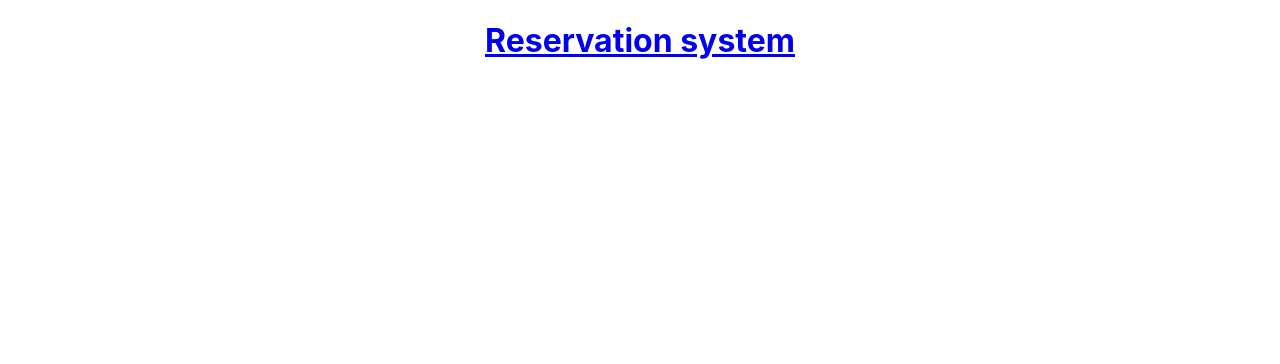
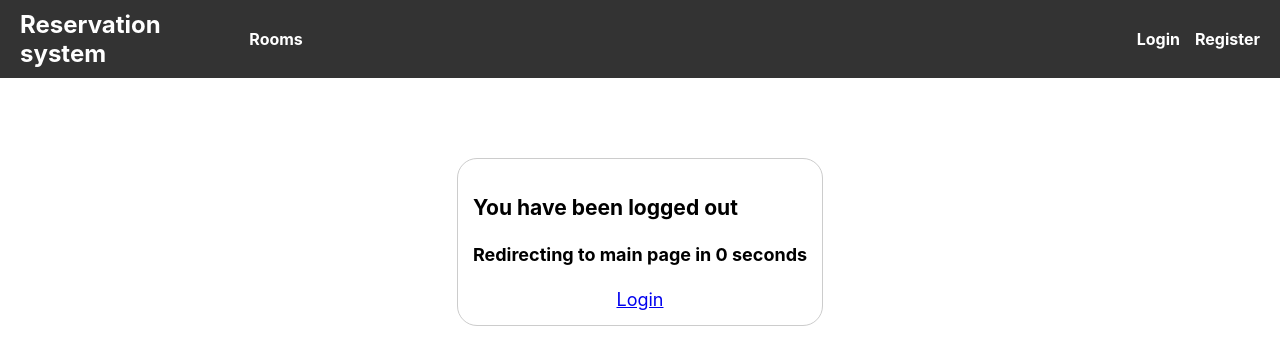
Before and after one commit to 3SD-Studio/ReservationsSystemFrontend, a React (Create React App) app: page /logout in a window 1280 px wide. Before the commit this address had no page. Shown: the top 364 px of the page. Built offline with nearby package versions, Linux system fonts and the light colour scheme; no server answers.

Commit message:
Created navbar

```diff
--- a/src/App.js
+++ b/src/App.js
@@ -1,27 +1,54 @@
 import React from 'react'
-import { Route, Routes,  } from 'react-router-dom'
+import { useState } from 'react'
+import { useEffect } from 'react'
+
+import { Route, Routes, } from 'react-router-dom'
+import { Link } from 'react-router-dom';
 
 // We will create these two pages in a moment
-import  {RoomList} from "./components/RoomList.js"
-import  {RoomPage} from "./components/RoomPage.js"
-import {BrowserRouter} from 'react-router-dom'
+import { RoomList } from "./components/RoomList.js"
+import { RoomPage } from "./components/RoomPage.js"
+import { BrowserRouter } from 'react-router-dom'
 import { MainPage } from './components/MainPage.js'
 import { Login } from './components/Login/Login.js'
 import { Register } from './components/Login/Register.js'
+import { Logout } from './components/Login/Logout.js'
+import { Navbar } from './components/Navbar.js';
 
 export default function App() {
+  const [currentUser, setCurrentUser] = useState();
+
+  const fetchUserData = () => {
+    var requestOptions = {
+      method: 'GET',
+      headers: {
+        'Accept': 'application/json',
+        "Authorization": "Bearer " + localStorage.getItem('token')
+      },
+      redirect: 'follow'
+    }
+
+    fetch("http://127.0.0.1:5000/current_user", requestOptions)
+    .then(response => response.json())
+    .then(response => setCurrentUser(response['firstName']))
+    .catch(error => console.log('error', error));
+  }
+
+  useEffect(() => {
+    fetchUserData();
+  }, [])
+
   return (
     <>
-      <h1 style={{textAlign: "center"}}>
-        <a href="/">Reservation system</a>
-      </h1>
       <BrowserRouter>
+        <Navbar currentUser={currentUser}/>
         <Routes>
-          <Route exact path='/' element={<MainPage/>}/>
-          <Route exact path='rooms' element={<RoomList/>} />
-          <Route path='room/:id' element={<RoomPage/>} />
-          <Route path='/login' element={<Login/>} />
-          <Route path='/register' element={<Register/>} />
+          <Route exact path='/' element={<MainPage />} />
+          <Route exact path='rooms' element={<RoomList />} />
+          <Route path='room/:id' element={<RoomPage />} />
+          <Route path='/login' element={<Login />} />
+          <Route path='/register' element={<Register />} />
+          <Route path='/logout' element={<Logout />} />
         </Routes>
       </BrowserRouter>
     </>
--- a/src/components/Login/Login.css
+++ b/src/components/Login/Login.css
@@ -36,3 +36,9 @@
     background-color: #ccc;
     cursor: pointer;
 }
+
+#link {
+    margin:auto;
+    width: -moz-fit-content;
+    width: fit-content;
+}
--- a/src/components/Login/Login.js
+++ b/src/components/Login/Login.js
@@ -38,7 +38,7 @@ export function Login() {
             localStorage.setItem('token', token['token']);
             console.log(localStorage.getItem('token'));
           })
-          navigate('/rooms');
+          window.location.href = '/rooms';
         }
         else {
           alert("Wrong email or password");
--- /dev/null
+++ b/src/components/Login/Logout.js
@@ -0,0 +1,35 @@
+import React from 'react';
+import { useEffect } from 'react';
+import { Link } from 'react-router-dom';
+
+import "./Login.css";
+
+
+export function Logout() {
+    localStorage.removeItem("token");
+    const [timer, setTimer] = React.useState(5);
+
+    const startTimer = (timer) => {
+        setTimeout(() => {
+            if (timer > 0) {
+                setTimer(timer - 1);
+            }
+            else {
+                window.location.href = '/rooms';
+            }
+        }, 1000)
+    }
+    useEffect(() => {
+        startTimer(timer);
+    })
+
+    return (
+        <div className='formBox'>
+            <h3>You have been logged out</h3>
+            <h4>Redirecting to main page in {timer} seconds</h4>
+            <div id="link">
+                <Link to="/login">Login</Link>
+            </div>
+        </div>
+    )
+}
--- /dev/null
+++ b/src/components/Navbar.css
@@ -0,0 +1,79 @@
+:root{
+    --hover-color: #75cf1b;
+}
+
+body,
+ul,
+li {
+    margin: 0;
+    padding: 0;
+    list-style: none;
+}
+
+nav {
+    background-color: #333;
+    color: white;
+}
+
+.left {
+    float: left;
+    width: 75%;
+    margin: 0 10px;
+}
+.left li a {
+    text-decoration: none;
+    color: white;
+    font-weight: bold;
+}
+.left li a:hover {
+    color: var(--hover-color);
+}
+
+.linkWrapper {
+    color: white;
+
+}
+
+.linkWrapper :visited {
+    color: white;
+}
+
+.nav-wrapper {
+    display: flex;
+    justify-content: space-between;
+    align-items: center;
+    padding: 10px 20px;
+}
+
+.brand-logo {
+    font-size: 1.5rem;
+    font-weight: bold;
+    text-decoration: none;
+    color: white;
+    margin: 0;
+    /* Center the logo */
+}
+
+ul#navUser{
+    display: flex;
+    align-items: center;
+}
+
+ul#navUser li {
+    margin-right: 15px;
+}
+
+ul#navUser li:last-child {
+    margin-right: 0;
+}
+
+ul#navUser li a {
+    text-decoration: none;
+    color: white;
+    font-weight: bold;
+}
+
+/* Style links on hover */
+ul#navUser li a:hover {
+    color: var(--hover-color);
+}
--- /dev/null
+++ b/src/components/Navbar.js
@@ -0,0 +1,38 @@
+import React, { useEffect } from 'react';
+import { useState } from 'react';
+
+import { Link } from 'react-router-dom';
+import { useNavigate } from "react-router-dom";
+
+import './Navbar.css'
+
+export function Navbar(props) {
+  const navigate = useNavigate();
+  let currentUser = props['currentUser'];
+
+  return (
+    <nav>
+      <div className="nav-wrapper">
+        <Link to="/" className="brand-logo">Reservation system</Link>
+        <ul className='left'>
+          <li>
+            <div className='linkWrapper'>
+              <Link to="/rooms">Rooms</Link>
+            </div>
+          </li>
+        </ul>
+        <ul id="navUser">
+          {currentUser ? <>
+            <li><Link to="/">Hi, {currentUser}</Link></li>
+            <li><Link to="/logout">Logout</Link></li>
+          </> :
+            <>
+              <li><Link to="/login">Login</Link></li>
+              <li><Link to="/register">Register</Link></li>
+            </>
+          }
+        </ul>
+      </div>
+    </nav>
+  )
+}
--- a/src/components/RoomPage.js
+++ b/src/components/RoomPage.js
@@ -19,24 +19,6 @@ export function RoomPage() {
     const [events, setEvents] = useState();
     const [eventPopupOpen, setEventPopupOpen] = useState(false);
     const [currentDay, setCurrentDay] = useState({'day': -1, 'month': -1, 'year': -1});
-    const [currentUser, setCurrentUser] = useState();
-
-
-    const fetchUserData = () => {
-      var requestOptions = {
-        method: 'GET',
-        headers: {
-          'Accept': 'application/json',
-          "Authorization": "Bearer " + localStorage.getItem('token')
-        },
-        redirect: 'follow'
-      }
-
-      fetch("http://127.0.0.1:5000/current_user", requestOptions)
-      .then(response => response.json())
-      .then(response => setCurrentUser(response['firstName']))
-      .catch(error => console.log('error', error));
-    }
     const fetchRoomData = () => {
       var requestOptions = {
         method: 'GET',
@@ -75,7 +57,6 @@ export function RoomPage() {
     useEffect(() => {
       fetchRoomData();
       fetchUpcomingEvents();
-      fetchUserData();
     }, [])
 
 
@@ -85,7 +66,6 @@ export function RoomPage() {
           <h1>LOADING</h1> :
           <>
             <h1>ROOM {room['name']}</h1>
-            <h1>Hello, {currentUser}</h1>
             <div style={{display: "flex"}}>
                 <RoomDescription>{room}</RoomDescription>
                 <Calendar hadnleSetDay={(day) => setCurrentDay(day)} handleSetEevent={(events) => setEvents(events)}>{room['id']}</Calendar>
```
